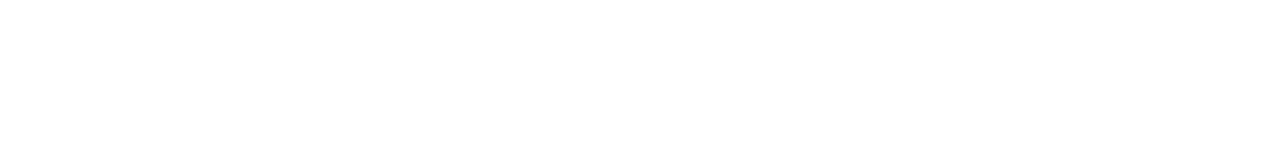
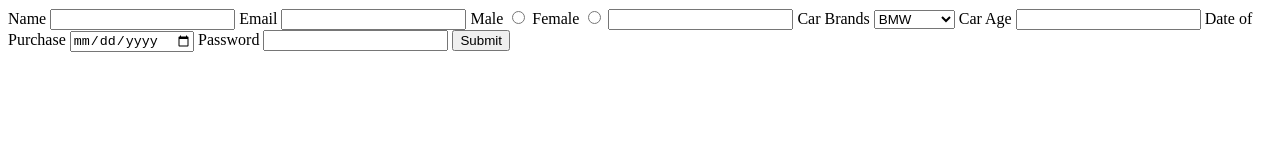
Before and after one commit to acciojob/car-insurance-form-Dipto07, a website: page main.html in a window 1280 px wide. Drawn offline with Linux system fonts and the light colour scheme.

Commit message:
created a submission

```diff
--- a/main.html
+++ b/main.html
@@ -5,8 +5,42 @@
 <head>
 	<link rel="stylesheet" href="styles.css">
 </head>
+<body>
+	<form method="post">
+	<label for="name">Name</label>
+	<input type="text" id="name" required>
 
-<body>
+	<label for="email">Email</label>
+	<input type="email" id="email" required>
+
+	<label >Male</label>
+	<input type="radio"  required>
+
+	<label for="">Female</label>
+	<input type="radio"  required>
+
+	<label for=""></label>
+	<input type="" id="" required>
+
+	<label for="cars">Car Brands</label>
+	<select id="cars">
+		<option>BMW</option>
+		<option>Audi</option>
+		<option>Mercedez</option>
+	</select>
+
+	<label for="carage">Car Age</label>
+	<input type="number" id="carage" required>
+
+	<label for="dop">Date of Purchase</label>
+	<input type="date" id="dop" required>
+
+		<label for="password">Password</label>
+		<input type="password" id="password" required>
+
+		<button type="submit">Submit</button>
+
+		</form>
 	<!-- the entire body must be written by student -->
     <script type="text/javascript" src="./script.js">
 </script>
```
